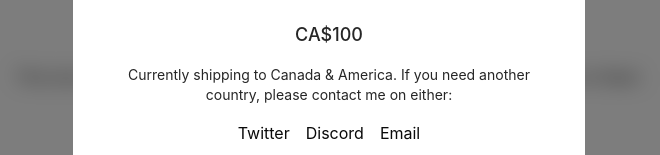
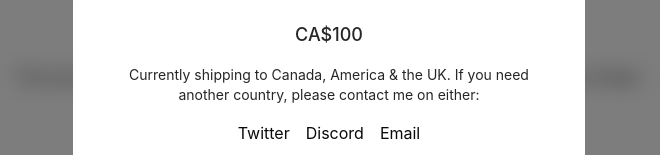
Before and after one commit to TeaRex-coder/hardwareddc, a React (Vite) app in the folder web-flasher/: page / in a window 1280 px wide. Both pictures are taken after a click on the element "Purchase". Shown: the part 293-448 px from the top of the page, without its empty margins (311-971 px from the left). Built offline with nearby package versions, Linux system fonts and the light colour scheme.

Commit message:
update shipping

```diff
--- a/web-flasher/src/components/modal.jsx
+++ b/web-flasher/src/components/modal.jsx
@@ -23,7 +23,7 @@ const ModalComponent = () => {
               CA$100
             </p>
             <p className="text-sm text-neutral-800 dark:text-neutral-50">
-              Currently shipping to Canada & America. If you need another
+              Currently shipping to Canada, America & the UK. If you need another
               country, please contact me on either:
             </p>
             <div className="flex space-x-4">
@@ -51,7 +51,7 @@ const ModalComponent = () => {
               </a>
             </div>
             <a
-              href="https://buy.stripe.com/fZecP9gmlfJ04Pm8wx"
+              href="https://buy.stripe.com/aEU3ez0nn2WebdK3ce"
               target="_blank"
               rel="noopener noreferrer"
               className="install-button rounded-lg border-2 border-transparent px-4 py-2 text-base font-medium bg-neutral-950 text-neutral-50 hover:bg-cyan-900 hover:text-neutral-50 hover:border-cyan-600 dark:bg-neutral-50 dark:text-neutral-950 transition duration-300 ease-in-out cursor-pointer"
```
